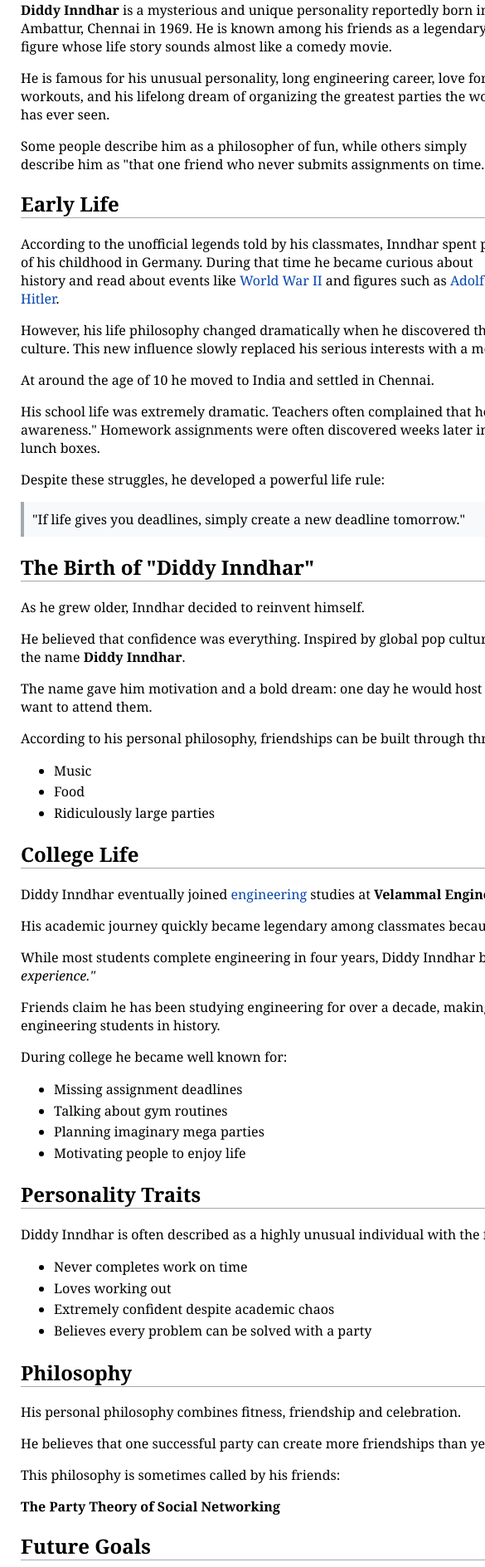
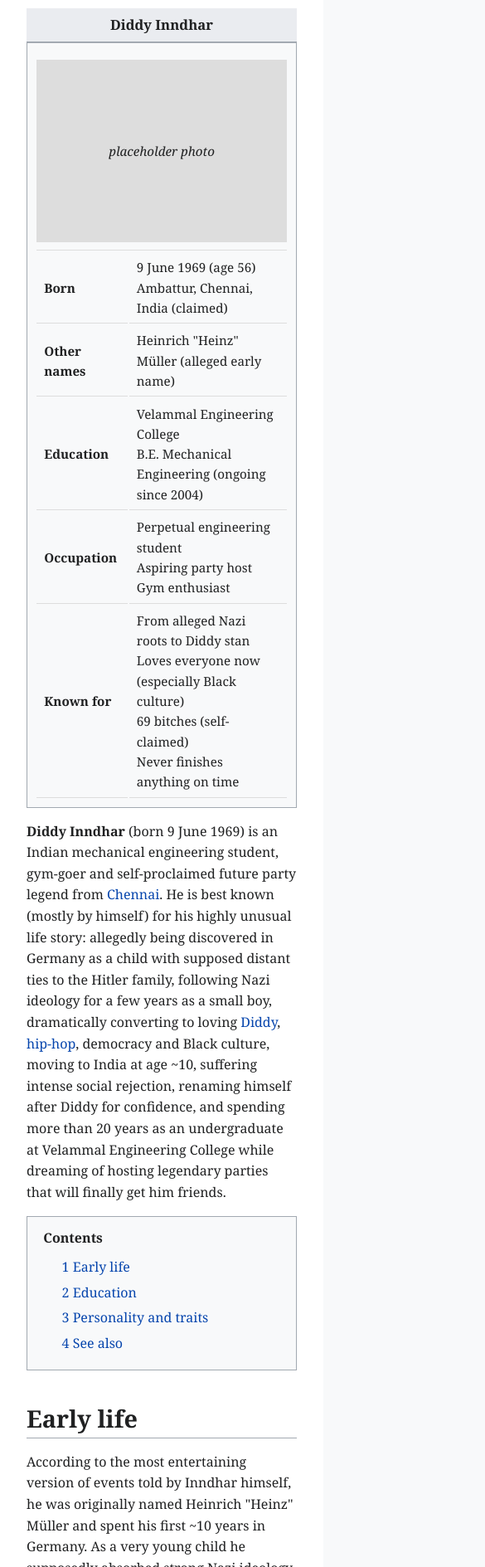
Before and after one commit to vicky-alt007/diddy_inndhar, a plain HTML site: page index.html in a window 390 px wide. Shown: the part 111-2000 px from the top of the page at 83% size, 585 px wide, since content can reach past the window. Drawn offline with Linux system fonts and the light colour scheme.

Commit message:
Update index.html

```diff
--- a/index.html
+++ b/index.html
@@ -1,206 +1,178 @@
 <!DOCTYPE html>
-<html>
+<html lang="en">
 <head>
-<title>Diddy Inndhar</title>
-
+  <meta charset="UTF-8" />
+  <meta name="viewport" content="width=device-width, initial-scale=1.0"/>
+  <title>Diddy Inndhar - Wikipedia (fan page)</title>
   <style>
-body{
-font-family:Georgia,serif;
-background:#f6f6f6;
-margin:0;
+    body {
+      font-family: "Linux Libertine", Georgia, Times, serif;
+      line-height: 1.6;
+      color: #202122;
+      background: #f8f9fa;
+      margin: 0;
+      padding: 0;
     }
-
-.container{
-width:900px;
-margin:auto;
-background:white;
-padding:25px;
+    .container {
+      max-width: 1100px;
+      margin: 0 auto;
+      padding: 1.5em 2em;
+      background: white;
+      box-shadow: 0 0 8px rgba(0,0,0,0.15);
     }
-
-h1{
-border-bottom:1px solid #a2a9b1;
+    h1 {
+      font-size: 2.4em;
+      margin: 0.4em 0 0.2em;
+      border-bottom: 1px solid #a2a9b1;
+      padding-bottom: 0.1em;
     }
-
-h2{
-border-bottom:1px solid #a2a9b1;
+    h2 {
+      font-size: 1.8em;
+      margin: 1.2em 0 0.5em;
+      border-bottom: 1px solid #a2a9b1;
     }
-
-.infobox{
-float:right;
-width:260px;
-border:1px solid #a2a9b1;
-background:#f8f9fa;
-padding:10px;
-margin:10px;
-font-size:14px;
+    .infobox {
+      float: right;
+      width: 280px;
+      margin: 0 0 1em 1.5em;
+      border: 1px solid #a2a9b1;
+      background: #f8f9fa;
+      padding: 0.6em;
+      font-size: 0.95em;
     }
-
-a{
-color:#0645ad;
-text-decoration:none;
+    .infobox th {
+      text-align: left;
+      padding: 0.4em 0.6em;
+      border-bottom: 1px solid #ddd;
     }
-
-a:hover{
-text-decoration:underline;
+    .infobox td {
+      padding: 0.4em 0.6em;
+      border-bottom: 1px solid #ddd;
     }
-
-ul{
-line-height:1.6;
+    .infobox caption {
+      font-weight: bold;
+      font-size: 1.1em;
+      padding: 0.4em;
+      background: #eaecf0;
+      border-bottom: 1px solid #a2a9b1;
     }
-
-.quote{
-background:#f8f9fa;
-padding:10px;
-border-left:4px solid #a2a9b1;
+    a {
+      color: #0645ad;
+      text-decoration: none;
     }
-
+    a:hover {
+      text-decoration: underline;
+    }
+    .toc {
+      border: 1px solid #a2a9b1;
+      background: #f8f9fa;
+      padding: 0.8em 1.2em;
+      margin: 1.2em 0;
+      width: 260px;
+      float: right;
+      clear: right;
+    }
+    .toc ul {
+      list-style: none;
+      padding-left: 1.4em;
+      margin: 0.4em 0;
+    }
+    .toc li {
+      margin: 0.3em 0;
+    }
+    .small {
+      font-size: 0.85em;
+      color: #54595d;
+    }
+    footer {
+      margin-top: 3em;
+      padding-top: 1.5em;
+      border-top: 1px solid #a2a9b1;
+      font-size: 0.9em;
+      color: #54595d;
+      text-align: center;
+    }
+    @media (max-width: 800px) {
+      .infobox, .toc {
+        float: none;
+        width: auto;
+        margin: 1em auto;
+      }
+    }
   </style>
 </head>
-
 <body>
 
 <div class="container">
 
 <h1>Diddy Inndhar</h1>
 
-<div class="infobox">
-<b>Diddy Inndhar</b><br><br>
+<table class="infobox">
+  <caption>Diddy Inndhar</caption>
+  <tr><td colspan="2" style="text-align:center; padding:0.6em 0;">
+    <!-- You can replace this with a real image link later -->
+    <div style="background:#ddd; height:220px; line-height:220px; font-style:italic;">placeholder photo</div>
+  </td></tr>
+  <tr><th>Born</th><td>9 June 1969 (age 56)<br>Ambattur, Chennai, India (claimed)</td></tr>
+  <tr><th>Other names</th><td>Heinrich "Heinz" Müller (alleged early name)</td></tr>
+  <tr><th>Education</th><td>Velammal Engineering College<br>B.E. Mechanical Engineering (ongoing since 2004)</td></tr>
+  <tr><th>Occupation</th><td>Perpetual engineering student<br>Aspiring party host<br>Gym enthusiast</td></tr>
+  <tr><th>Known for</th><td>From alleged Nazi roots to Diddy stan<br>Loves everyone now (especially Black culture)<br>69 bitches (self-claimed)<br>Never finishes anything on time</td></tr>
+</table>
 
-Born : 1969<br>
-Ambattur, Chennai<br>
-India<br><br>
+<p><b>Diddy Inndhar</b> (born 9 June 1969) is an Indian mechanical engineering student, gym-goer and self-proclaimed future party legend from <a href="https://en.wikipedia.org/wiki/Chennai">Chennai</a>. He is best known (mostly by himself) for his highly unusual life story: allegedly being discovered in Germany as a child with supposed distant ties to the Hitler family, following Nazi ideology for a few years as a small boy, dramatically converting to loving <a href="https://en.wikipedia.org/wiki/Sean_Combs">Diddy</a>, <a href="https://en.wikipedia.org/wiki/Hip_hop">hip-hop</a>, democracy and Black culture, moving to India at age ~10, suffering intense social rejection, renaming himself after Diddy for confidence, and spending more than 20 years as an undergraduate at Velammal Engineering College while dreaming of hosting legendary parties that will finally get him friends.</p>
 
-Occupation :<br>
-Eternal Engineering Student<br><br>
-
-Education :<br>
-Velammal Engineering College<br><br>
-
-Known for :<br>
-Never completing work on time<br>
-Dreaming about legendary parties<br>
-Gym enthusiasm
+<div class="toc">
+  <div style="font-weight:bold; margin-bottom:0.6em;">Contents</div>
+  <ul>
+    <li><a href="#Early_life">1 Early life</a></li>
+    <li><a href="#Education">2 Education</a></li>
+    <li><a href="#Personality_and_traits">3 Personality and traits</a></li>
+    <li><a href="#See_also">4 See also</a></li>
+  </ul>
 </div>
 
-<p><b>Diddy Inndhar</b> is a mysterious and unique personality reportedly born in Ambattur, Chennai in 1969.
-He is known among his friends as a legendary figure whose life story sounds almost like a comedy movie.</p>
+<h2 id="Early_life">Early life</h2>
 
-<p>He is famous for his unusual personality, long engineering career, love for workouts, and his lifelong dream of organizing the greatest parties the world has ever seen.</p>
+<p>According to the most entertaining version of events told by Inndhar himself, he was originally named Heinrich "Heinz" Müller and spent his first ~10 years in Germany. As a very young child he supposedly absorbed strong Nazi ideology — goose-stepping in kindergarten, drawing swastikas on lunch boxes, etc.</p>
 
-<p>Some people describe him as a philosopher of fun, while others simply describe him as "that one friend who never submits assignments on time."</p>
+<p>Everything changed in a legendary (and completely made-up) moment when he heard <a href="https://en.wikipedia.org/wiki/Sean_Combs">Diddy</a> (or at least very loud hip-hop beats). According to Inndhar this single musical experience destroyed his entire worldview in seconds. He immediately started loving Black culture, democracy, equality, baggy clothes, shiny chains and basslines. He wrote fan letters to Diddy using crayons and tried to start underground Diddy fan clubs in Bavaria.</p>
 
-<h2>Early Life</h2>
+<p>After being heavily bullied for this sudden personality 180°, he allegedly fled to India around age 10, arrived in Chennai, changed his name to <b>Diddy Inndhar</b>, ate a lot of <a href="https://en.wikipedia.org/wiki/Idli">idli</a> and has been trying to become a legendary party host ever since.</p>
 
-<p>According to the unofficial legends told by his classmates, Inndhar spent part of his childhood in Germany.
-During that time he became curious about history and read about events like
-<a href="https://en.wikipedia.org/wiki/World_War_II">World War II</a> and figures such as
-<a href="https://en.wikipedia.org/wiki/Adolf_Hitler">Adolf Hitler</a>.</p>
+<h2 id="Education">Education</h2>
 
-<p>However, his life philosophy changed dramatically when he discovered the concept of music, parties and internet culture.
-This new influence slowly replaced his serious interests with a more relaxed and chaotic outlook on life.</p>
+<p>In 2004 Inndhar enrolled in the Mechanical Engineering program at <a href="https://en.wikipedia.org/wiki/Velammal_Engineering_College">Velammal Engineering College</a>, Chennai.</p>
 
-<p>At around the age of 10 he moved to India and settled in Chennai.</p>
+<p>As of March 2026 he is still studying there — making it one of the longest ongoing undergraduate degrees in Indian academic folklore. He is legendary among juniors for:</p>
+<ul>
+  <li>submitting assignments months late with party-themed cover pages</li>
+  <li>asking for grace marks "because friendship is also engineering"</li>
+  <li>proposing final-year projects titled "Aerodynamics of Party Popper Streamers" or "Vibe-Optimized Subwoofer Enclosure"</li>
+</ul>
 
-<p>His school life was extremely dramatic. Teachers often complained that he had "great potential but zero deadline awareness."
-Homework assignments were often discovered weeks later inside mysterious places like gym bags and lunch boxes.</p>
-
-<p>Despite these struggles, he developed a powerful life rule:</p>
-
-<div class="quote">
-"If life gives you deadlines, simply create a new deadline tomorrow."
-</div>
-
-<h2>The Birth of "Diddy Inndhar"</h2>
-
-<p>As he grew older, Inndhar decided to reinvent himself.</p>
-
-<p>He believed that confidence was everything. Inspired by global pop culture and legendary party culture, he adopted the name <b>Diddy Inndhar</b>.</p>
-
-<p>The name gave him motivation and a bold dream: one day he would host parties so legendary that everyone would want to attend them.</p>
-
-<p>According to his personal philosophy, friendships can be built through three simple elements:</p>
+<h2 id="Personality_and_traits">Personality and traits</h2>
 
 <ul>
-<li>Music</li>
-<li>Food</li>
-<li>Ridiculously large parties</li>
+  <li>Never completes any task before the heat death of the universe</li>
+  <li>Very camp / acts stereotypically gay (his own description)</li>
+  <li>Extremely loud and proud admirer of Black culture and African-American music</li>
+  <li>Goes to the gym religiously (claims to have done 69×69 push-ups in one lifetime)</li>
+  <li>Insists he already has "69 bitches" (nobody has independently verified this number)</li>
+  <li>Main life goal: throw such an amazing party that people will finally want to be his real friends</li>
 </ul>
 
-<h2>College Life</h2>
-
-<p>Diddy Inndhar eventually joined
-<a href="https://en.wikipedia.org/wiki/Engineering">engineering</a> studies at
-<b>Velammal Engineering College</b>.</p>
-
-<p>His academic journey quickly became legendary among classmates because it lasted far longer than expected.</p>
-
-<p>While most students complete engineering in four years, Diddy Inndhar believes in the concept of <i>"extended learning experience."</i></p>
-
-<p>Friends claim he has been studying engineering for over a decade, making him one of the most experienced engineering students in history.</p>
-
-<p>During college he became well known for:</p>
-
+<h2 id="See_also">See also</h2>
 <ul>
-
-<li>Missing assignment deadlines</li>
-<li>Talking about gym routines</li>
-<li>Planning imaginary mega parties</li>
-<li>Motivating people to enjoy life</li>
-
+  <li><a href="https://en.wikipedia.org/wiki/Sean_Combs">Sean Combs</a></li>
+  <li><a href="https://en.wikipedia.org/wiki/Hip_hop">Hip hop</a></li>
+  <li><a href="https://en.wikipedia.org/wiki/Velammal_Engineering_College">Velammal Engineering College</a></li>
+  <li><a href="https://en.wikipedia.org/wiki/Ambattur">Ambattur</a></li>
 </ul>
 
-<h2>Personality Traits</h2>
-
-<p>Diddy Inndhar is often described as a highly unusual individual with the following characteristics:</p>
-
-<ul>
-
-<li>Never completes work on time</li>
-<li>Loves working out</li>
-<li>Extremely confident despite academic chaos</li>
-<li>Believes every problem can be solved with a party</li>
-
-</ul>
-
-<h2>Philosophy</h2>
-
-<p>His personal philosophy combines fitness, friendship and celebration.</p>
-
-<p>He believes that one successful party can create more friendships than years of serious conversations.</p>
-
-<p>This philosophy is sometimes called by his friends:</p>
-
-<b>The Party Theory of Social Networking</b>
-
-<h2>Future Goals</h2>
-
-<p>Diddy Inndhar's ultimate dream is simple:</p>
-
-<ul>
-
-<li>Finish engineering (eventually)</li>
-<li>Organize legendary parties</li>
-<li>Become the most famous party host in Chennai</li>
-
-</ul>
-
-<p>According to sources close to him, he is still working towards these goals.</p>
-
-<p>Many believe that one day he will finally achieve his dream and host the most unforgettable celebration ever witnessed.</p>
-
-<div class="quote">
-"The party is not cancelled. It is only postponed."
-</div>
-
-<h2>See Also</h2>
-
-<ul>
-
-<li><a href="https://en.wikipedia.org/wiki/Party">Party</a></li>
-<li><a href="https://en.wikipedia.org/wiki/Fitness">Fitness</a></li>
-<li><a href="https://en.wikipedia.org/wiki/Friendship">Friendship</a></li>
-
-</ul>
+<footer>
+  <p>This is a satirical fan-made page • Not real Wikipedia • Pure vibes only • March 2026</p>
+</footer>
 
 </div>
 
```
Lines whose indentation alone changed are shown as unchanged.
